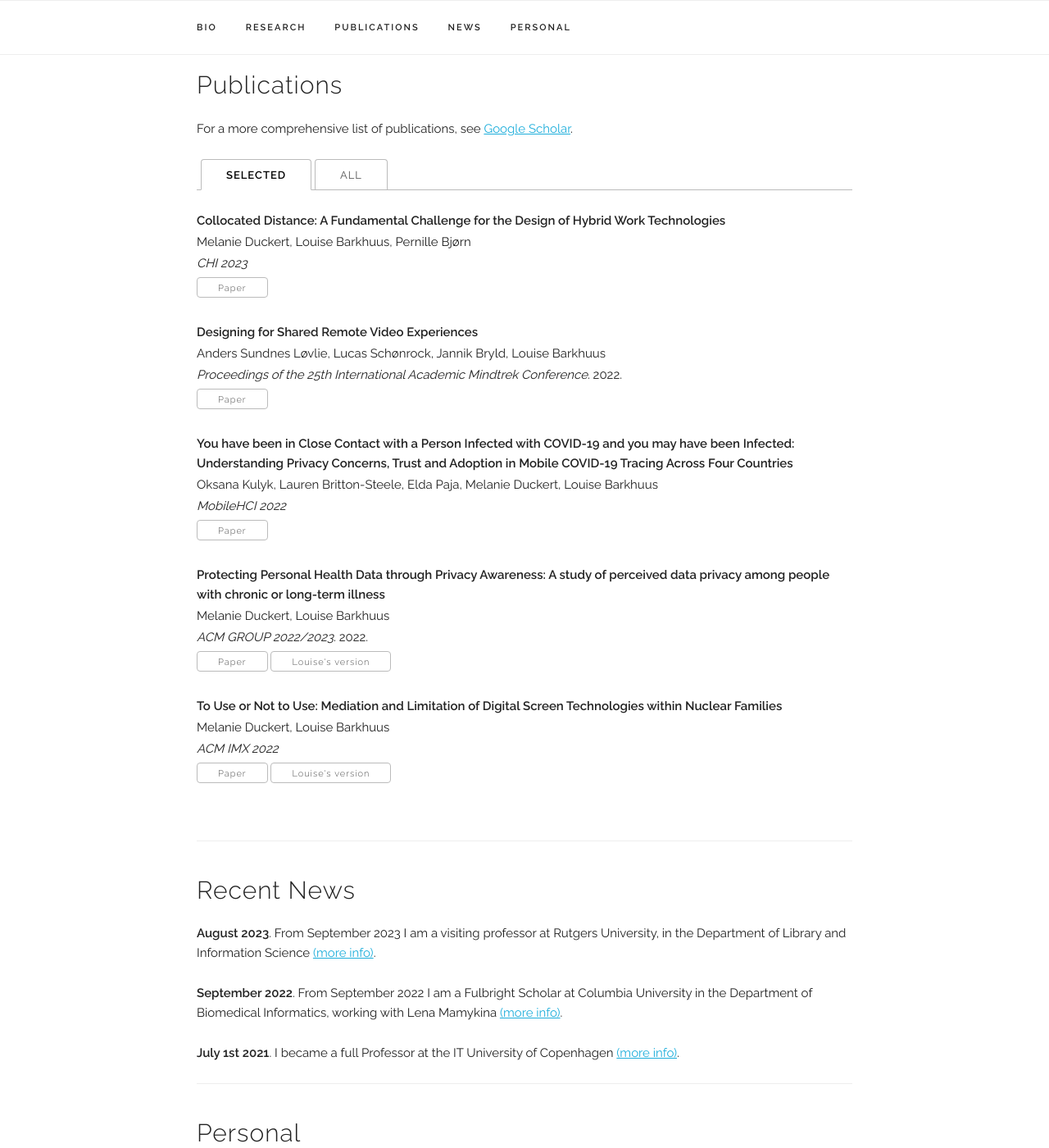
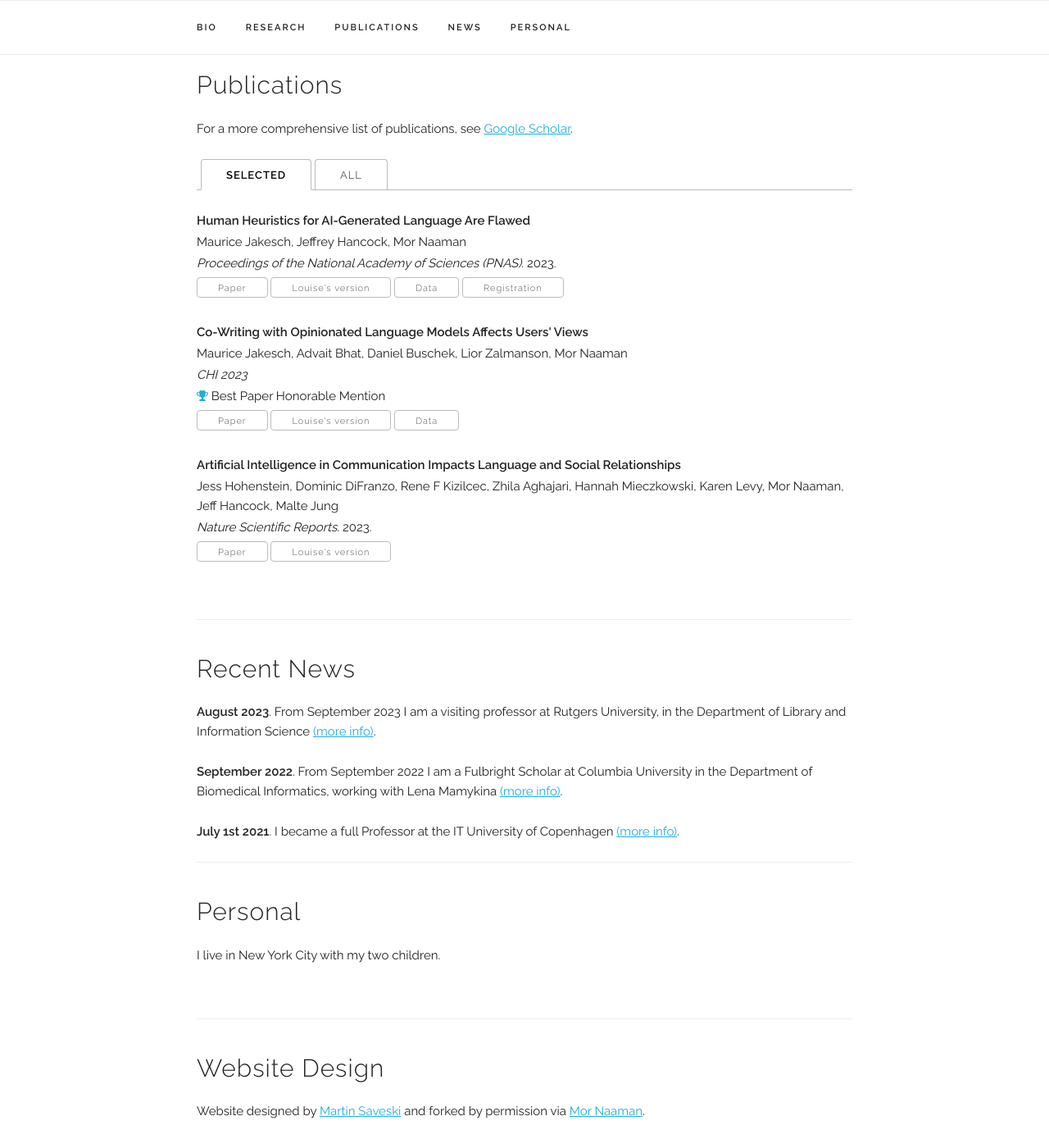
Before and after one commit to barkhuus/barkhuus.github.io, a Jekyll site: the page built from index.html, in a window 1280 px wide and 1400 px high, scrolled down 771 px. Shown: the whole window at 82% size. Built offline with Jekyll 4.4.1, drawn with Linux system fonts in a browser that asks for light colours.

Commit message:
Update publications.yaml
Trying with Mor's publications

```diff
--- a/_data/publications.yaml
+++ b/_data/publications.yaml
@@ -1,35 +1,33 @@
+
+
 papers:
 
-  - title: "Collocated Distance: A Fundamental Challenge for the Design of Hybrid Work Technologies"
-    authors: "Melanie Duckert, Louise Barkhuus, Pernille Bjørn"
-    venue: "CHI 2023"
-    paper_pdf: "https://dl.acm.org/doi/pdf/10.1145/3544548.3580899"
+  - title: "Human Heuristics for AI-Generated Language Are Flawed"
+    authors: "Maurice Jakesch, Jeffrey Hancock, Mor Naaman"
+    venue: "Proceedings of the National Academy of Sciences (PNAS)"
+    sourceLink: "https://www.pnas.org"
+    preprint: "https://arxiv.org/abs/2206.07271"
+    data: "https://osf.io/284yv/"
+    prereg: "https://aspredicted.org/bz7x7.pdf"
+    paper_pdf: "https://www.pnas.org/doi/10.1073/pnas.2208839120"
+    year: "2023"
     selected: y
 
-  - title: "Designing for Shared Remote Video Experiences"
-    authors: "Anders Sundnes Løvlie, Lucas Schønrock, Jannik Bryld, Louise Barkhuus"
-    venue: "Proceedings of the 25th International Academic Mindtrek Conference"
-    paper_pdf: "https://dl.acm.org/doi/pdf/10.1145/3569219.3569354"
-    year: "2022"
+  - title: "Co-Writing with Opinionated Language Models Affects Users' Views"
+    authors: "Maurice Jakesch, Advait Bhat, Daniel Buschek, Lior Zalmanson, Mor Naaman"
+    venue: "CHI 2023"
+    sourceLink: "https://chi2023.acm.org/"
+    preprint: "https://arxiv.org/abs/2302.00560"
+    data: "https://osf.io/upgqw/"
+    paper_pdf: "https://dl.acm.org/doi/abs/10.1145/3544548.3581196"
+    award: "Best Paper Honorable Mention"
     selected: y
 
-  - title: "You have been in Close Contact with a Person Infected with COVID-19 and you may have been Infected: Understanding Privacy Concerns, Trust and Adoption in Mobile COVID-19 Tracing Across Four Countries"
-    authors: "Oksana Kulyk, Lauren Britton-Steele, Elda Paja, Melanie Duckert, Louise Barkhuus"
-    venue: "MobileHCI 2022"
-    paper_pdf: "https://dl.acm.org/doi/pdf/10.1145/3546739"
+  - title: "Artificial Intelligence in Communication Impacts Language and Social Relationships"
+    authors: "Jess Hohenstein, Dominic DiFranzo, Rene F Kizilcec, Zhila Aghajari, Hannah Mieczkowski, Karen Levy, Mor Naaman, Jeff Hancock, Malte Jung"
+    venue: "Nature Scientific Reports"
+    sourceLink: "https://www.nature.com/srep/"
+    preprint: "https://arxiv.org/abs/2102.05756"
+    paper_pdf: "https://www.nature.com/articles/s41598-023-30938-9"
+    year: "2023"
     selected: y
-
-  - title: "Protecting Personal Health Data through Privacy Awareness: A study of perceived data privacy among people with chronic or long-term illness"
-    authors: "Melanie Duckert, Louise Barkhuus"
-    venue: "ACM GROUP 2022/2023"
-    year: "2022"
-    preprint: "http://www.barkhu.us/duckert-barkhuus2022.pdf"
-    paper_pdf: "https://dl.acm.org/doi/pdf/10.1145/3492830"
-    selected: y
-
-  - title: "To Use or Not to Use: Mediation and Limitation of Digital Screen Technologies within Nuclear Families"
-    authors: "Melanie Duckert, Louise Barkhuus"
-    venue: "ACM IMX 2022"
-    preprint: "http://www.barkhu.us/duckert-barkhuus2021.pdf"
-    paper_pdf: "https://dl.acm.org/doi/pdf/10.1145/3452918.3458808"
-    selected: y
```
